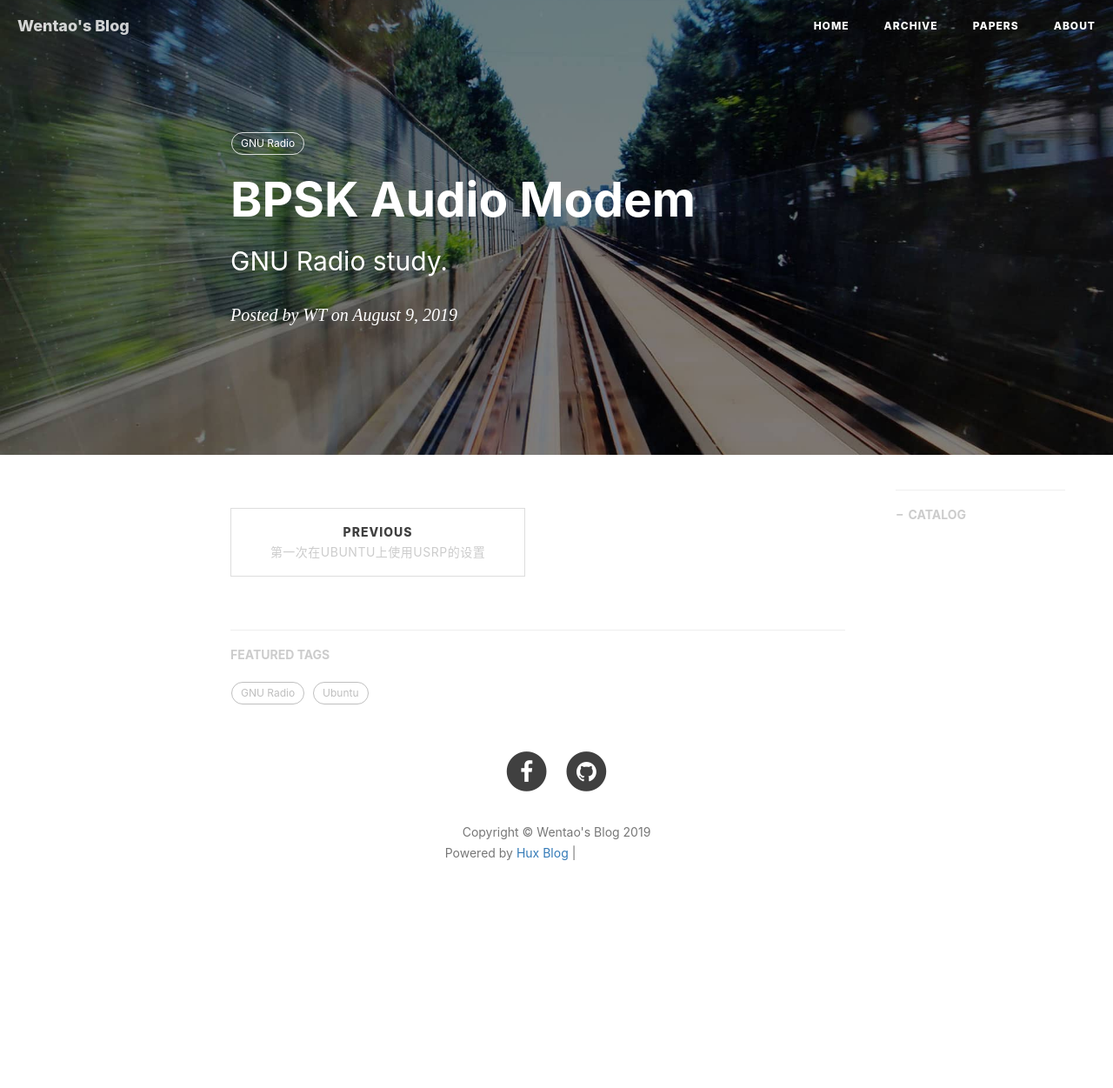
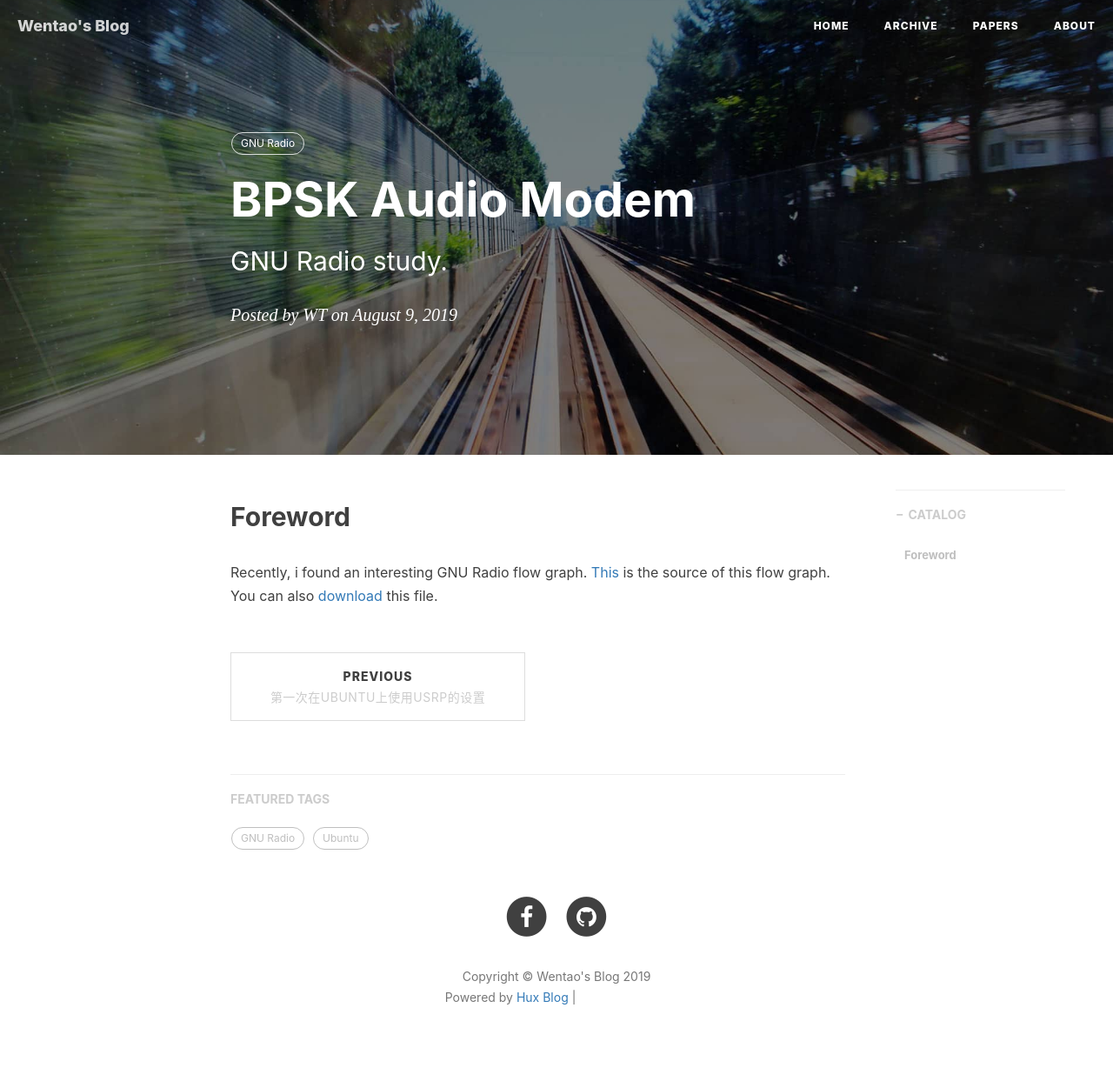
Before and after one commit to csxmt123/zhouwt612.github.io, a Jekyll site: the page built from _posts/2019-08-09-BPSK Audio Modem.md, in a window 1280 px wide. Shown: the whole page at 87% size. Built offline with Jekyll 4.4.1, drawn with Linux system fonts in a browser that asks for light colours; nearby versions of some CDN libraries; comment, search, counter and statistics services are not loaded; before the commit the page ends 1085 px from its top, so only the background shows below that; grey boxes are pictures that could not be loaded.

Commit message:
Update 2019-08-09-BPSK Audio Modem.md

```diff
--- a/_posts/2019-08-09-BPSK Audio Modem.md
+++ b/_posts/2019-08-09-BPSK Audio Modem.md
@@ -9,3 +9,7 @@ catalog: true
 tags:
   - GNU Radio
 ---
+
+## Foreword
+
+Recently, i found an interesting GNU Radio flow graph. [This](http://aaronscher.com/GNU_Radio_Companion_Collection/Audio_modem.html) is the source of this flow graph. You can also [download](http://aaronscher.com/GNU_Radio_Companion_Collection/GNU_Radio_Companion_Collection_docs/audio_modem1.grc) this file.
```
